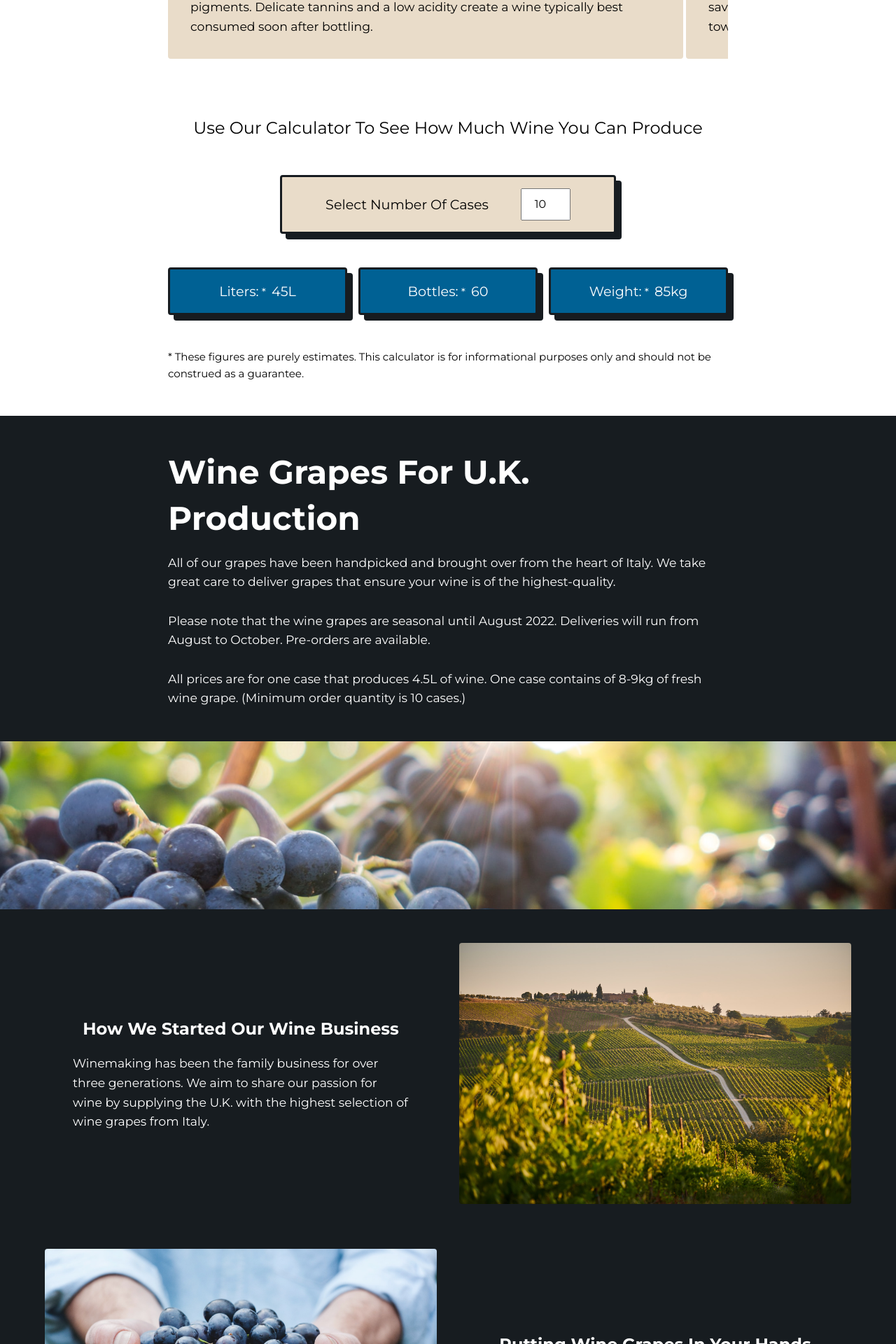
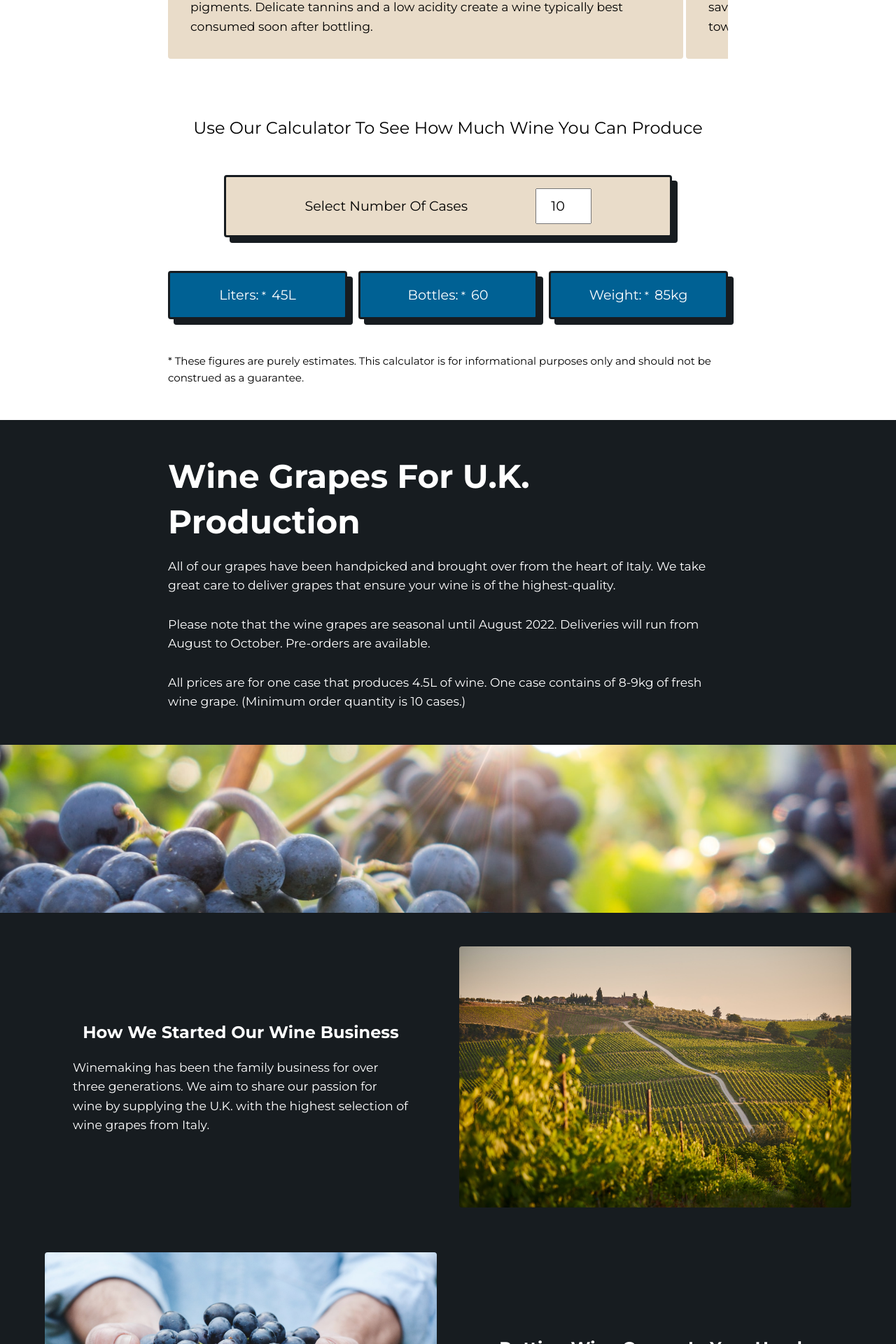
Before and after one commit to GG1982/vina-da-uva, a Jekyll site: the page built from index.html, in a window 1280 px wide. Shown: the part 1400-3320 px from the top of the page at 70% size. Built offline with Jekyll 4.4.1, drawn with Linux system fonts in a browser that asks for light colours.

Commit message:
change input field size in calc

```diff
--- a/_sass/main.scss
+++ b/_sass/main.scss
@@ -36,7 +36,7 @@ body {
   --min-width-pages: min(100% - 1rem, 65em, 90vw);
   --min-width-media: min(100%, 50em);
 
-  --min-width-input-calc: min(30rem, 100% - 1rem);
+  --min-width-input-calc: min(40rem, 100%);
 
   --padding-block-nav: min(8rem, 15vh);
 
--- a/index.html
+++ b/index.html
@@ -76,8 +76,8 @@ slogan: italian grape specialist
 
     <div class="input-container mx-auto">
 
-        <div class="input-field">
-            <label class="capitalize font--1" id="notify" for="boxes">Select Number of cases</label>
+        <div class="input-field font--1">
+            <label class="capitalize" id="notify" for="boxes">Select Number of cases</label>
             <input id="boxes" type="number" name="Enter Number" min="0" max="1000" value="10" onchange="updateInput(value)">
         </div>
 
```
Also changed, not shown: 3 other files.
